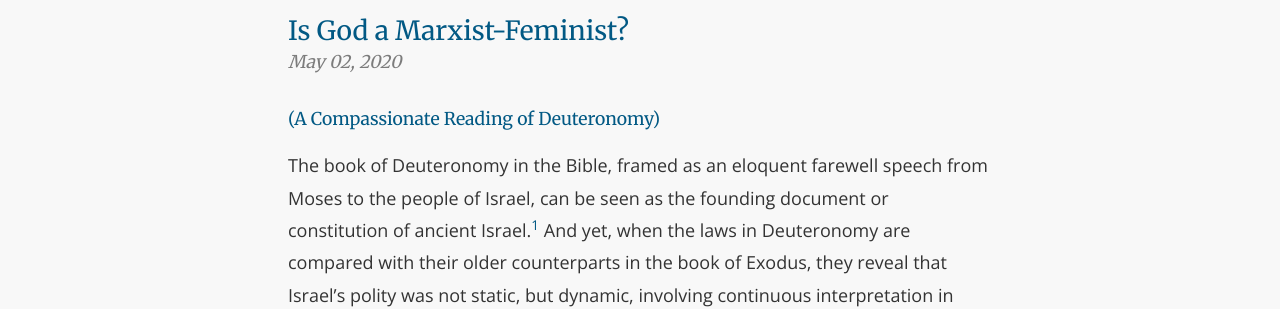
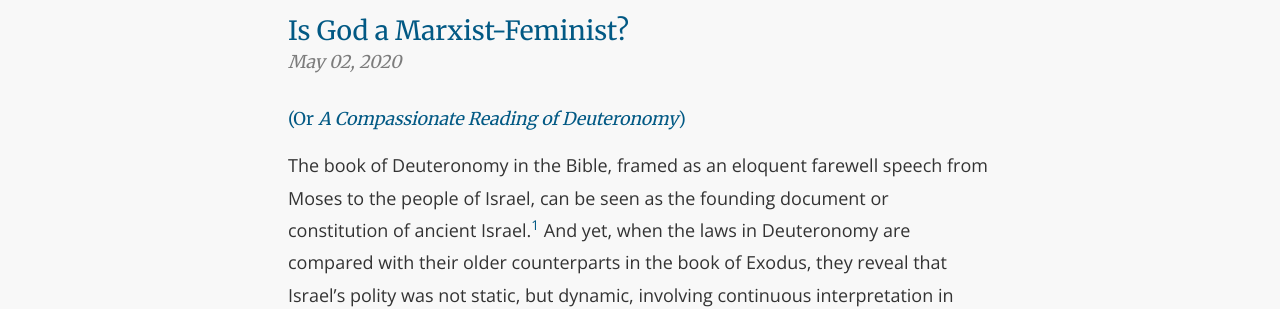
Before and after one commit to second-breakfast/second-breakfast.github.io, a Jekyll site: the page built from _posts/2020-05-02-compassionate-deuteronomy.markdown, in a window 1280 px wide and 900 px high. Shown: the part 313-622 px from the top of the window. Built offline with Jekyll 4.4.1, drawn with Linux system fonts in a browser that asks for light colours.

```diff
--- a/_posts/2020-05-02-compassionate-deuteronomy.markdown
+++ b/_posts/2020-05-02-compassionate-deuteronomy.markdown
@@ -5,7 +5,7 @@ date:   2020-05-02 00:00:00
 categories: main
 published: true
 ---
-#### (A Compassionate Reading of Deuteronomy)
+#### (Or *A Compassionate Reading of Deuteronomy*)
 The book of Deuteronomy in the Bible, framed as an eloquent farewell speech from Moses to the people of Israel, can be seen as the founding document or constitution of ancient Israel.<sup id="a1">[1](#f1)</sup> And yet, when the laws in Deuteronomy are compared with their older counterparts in the book of Exodus, they reveal that Israel’s polity was not static, but dynamic, involving continuous interpretation in response to a changing cultural atmosphere.
 
 In this essay, I will argue that the way in which the laws in Deuteronomy expand upon and interpret the laws in Exodus suggests that the underlying social vision of Deuteronomy is an ethic of compassion — what some biblical scholars have deemed “theocentric humanism.”<sup id="a2">[2](#f2)</sup>  I will begin by briefly situating the context of the laws in Deuteronomy in relation to those of Exodus. I then offer a literary analysis of three key texts in Deuteronomy, highlighting their humanitarian concern by contrasting them with their original statements (or lack thereof) in Exodus.
```
